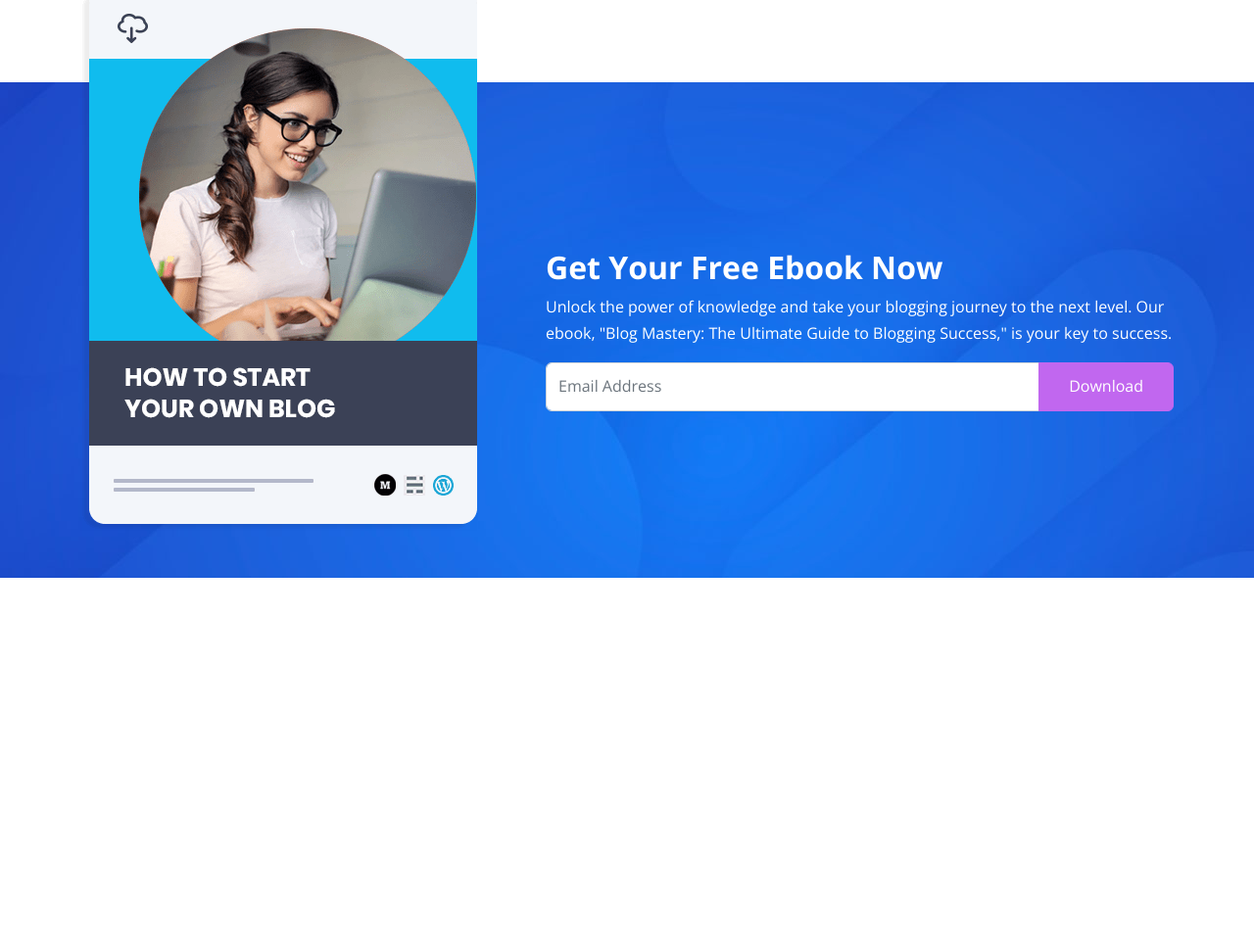
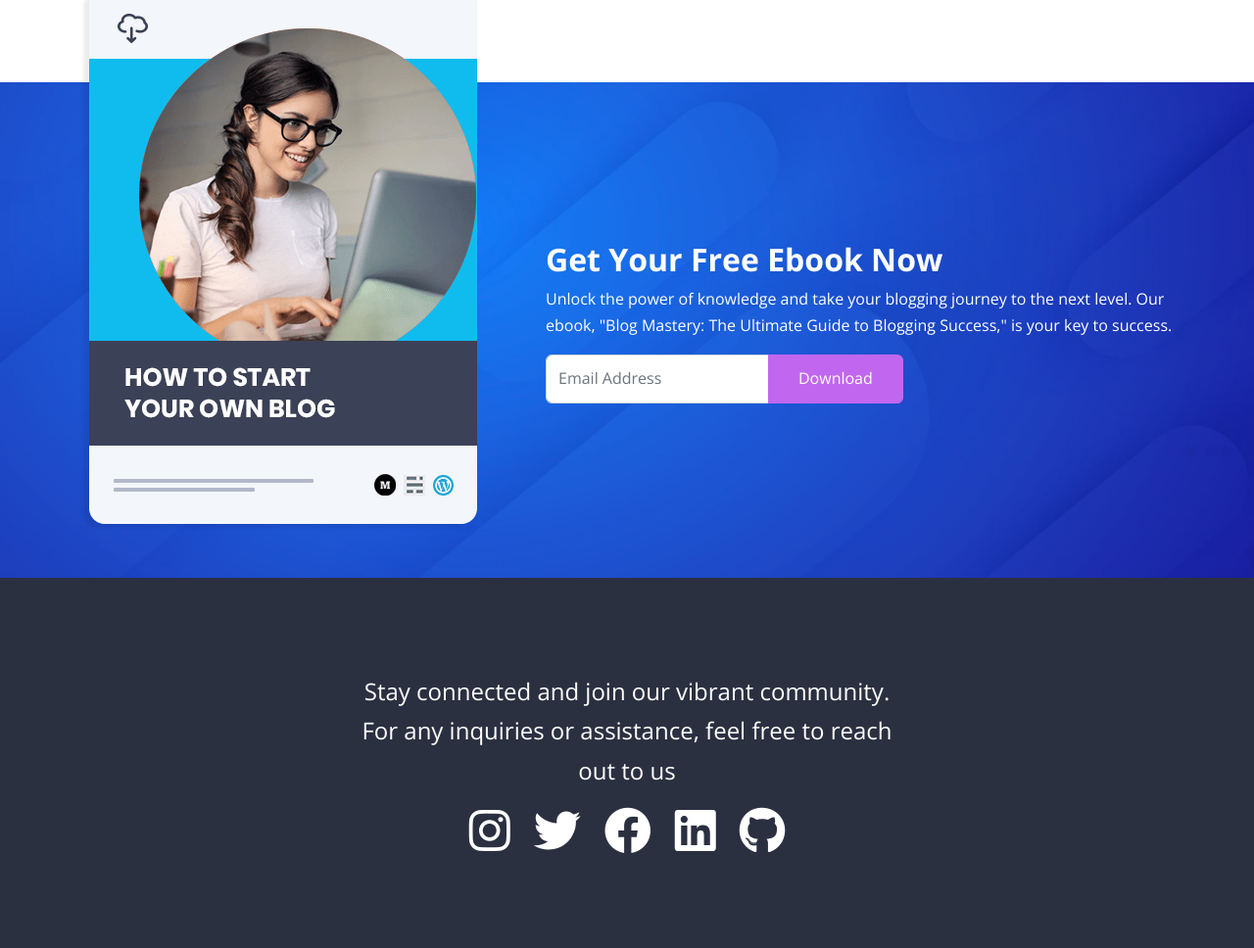
Before and after one commit to bitbard3/blog-agency, a website: page index.html in a window 1280 px wide. Shown: the part 3711-4679 px from the top of the page at 98% size. Before the commit the page ends 4301 px from the top, so only its background shows below. Drawn offline with nearby package versions, Linux system fonts and the light colour scheme; files that its build step writes are made by us from their sources.

Commit message:
Add and style the socials section of the website

```diff
--- a/index.html
+++ b/index.html
@@ -348,13 +348,17 @@
           </div>
         </div>
         <div class="col-md-7">
-          <div class="text-container text-white d-flex flex-column justify-content-center h-100 ">
+          <div
+            class="text-container text-white d-flex flex-column justify-content-center h-100 align-items-lg-start align-items-center">
             <h5 class="display-7 fw-bolder">
               Get Your Free Ebook Now
             </h5>
-            <p>Unlock the power of knowledge and take your blogging journey to the next level. Our ebook, "Blog Mastery:
+            <p class="text-md-start text-center">Unlock the power of knowledge and take your blogging journey to the
+              next level.
+              Our
+              ebook, "Blog Mastery:
               The Ultimate Guide to Blogging Success," is your key to success.</p>
-            <form>
+            <form class="mb-3">
               <div class="input-group">
                 <input type="email" class="form-control" placeholder="Email Address">
                 <button class="btn btn-primary rounded-end text-white">Download</button>
@@ -364,6 +368,24 @@
         </div>
       </div>
     </div>
+  </section>
+  <!-- Socials Section -->
+  <section class="socials text-bg-dark py-6 overflow-hidden">
+    <div class="container">
+      <div class="row">
+        <div class="col-md-6 offset-md-3 fs-4 text-center">
+          <p class="fs-4">Stay connected and join our vibrant community. For any inquiries or assistance, feel free
+            to reach out
+            to us</p>
+          <div class="social-icons d-flex justify-content-center gap-4">
+            <i class="fab fa-instagram fa-2x"></i>
+            <i class="fab fa-twitter fa-2x"></i>
+            <i class="fab fa-facebook fa-2x"></i>
+            <i class="fab fa-linkedin fa-2x"></i>
+            <i class="fab fa-github fa-2x"></i>
+          </div>
+        </div>
+      </div>
   </section>
 
 
--- a/scss/styles.scss
+++ b/scss/styles.scss
@@ -30,5 +30,11 @@
 }
 
 .download{
-    background: url("/images/download-background.jpg");
+    background: url("/images/download-background.jpg") center center no-repeat;
+    background-size: cover;
 }
+@media (max-width:1000px){
+    .download .image-container{
+        display: flex;
+        justify-content: center;
+    }}
```
